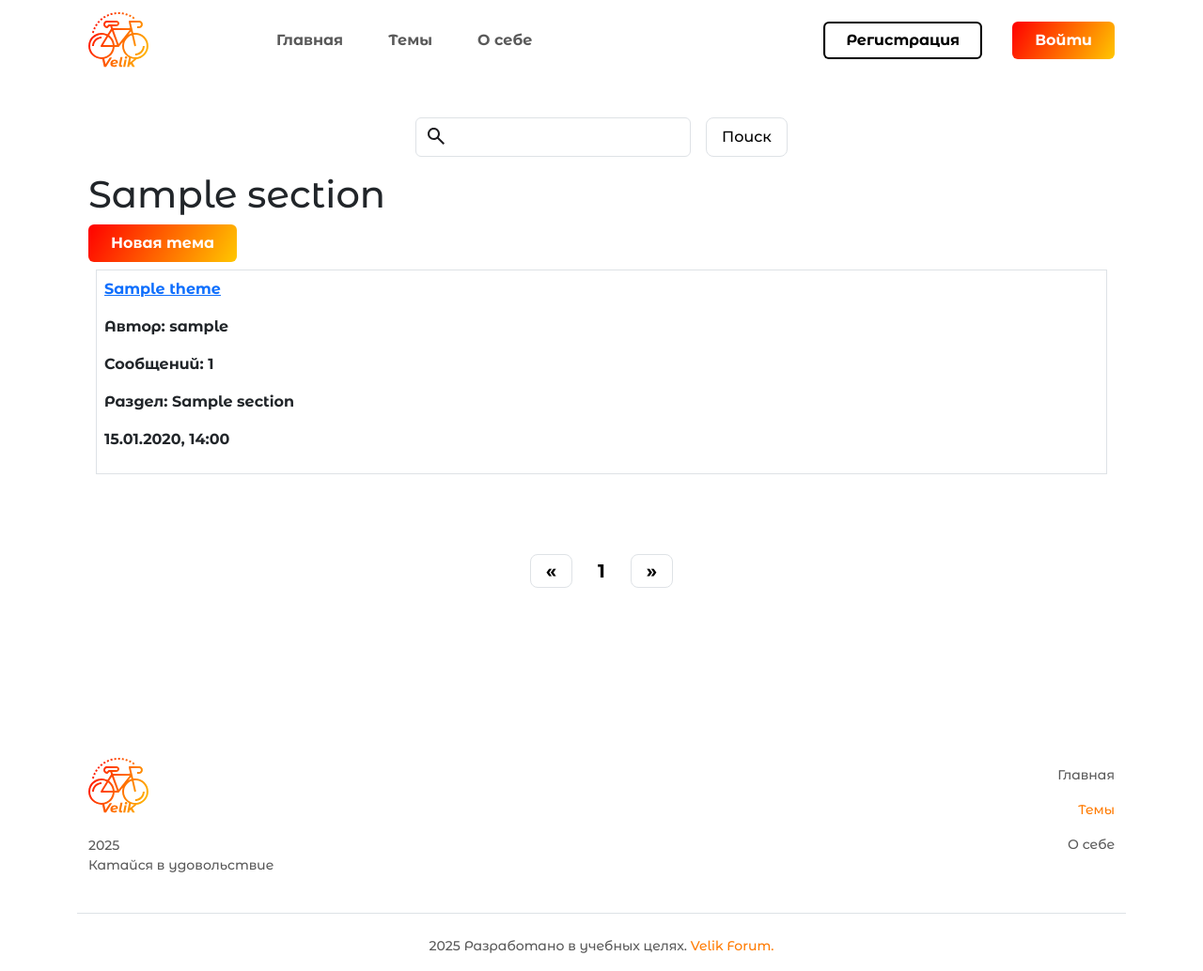
After one commit to VadimBarinov/Bicycle-Forum, a Django app: page /section/1/ in a window 1280 px wide. The commit adds this page. Shown: the whole page at 94% size. Run offline with Django 5.2, Linux system fonts and the light colour scheme; tables that the repository leaves empty hold one stand-in row (values such as "Sample post").

```diff
--- a/app/forum/models.py
+++ b/app/forum/models.py
@@ -1,6 +1,5 @@
 from django.contrib.auth import get_user_model
 from django.db import models
-from django.db.models import F
 from django.urls import reverse
 
 
@@ -10,6 +9,14 @@ class Section(models.Model):
 
     def __str__(self):
         return self.title
+
+    def get_absolute_url(self):
+        return reverse(
+            "themes_on_section",
+            kwargs={
+                "section_id": self.pk,
+            },
+        )
 
     class Meta:
         verbose_name = "Раздел"
--- /dev/null
+++ b/app/forum/templates/forum/themes_on_section.html
@@ -0,0 +1,34 @@
+{%extends 'base.html'%}
+{%load static%}
+
+{%block content%}
+
+<div class="container">
+
+    {% include 'forum/includes/query_filter.html' %}
+
+    <h1>{{ title }}</h1>
+
+    <a href="{% url 'create_theme_with_section' section_id=section_id %}">
+        <button class="btn btn-primary">
+            Новая тема
+        </button>
+    </a>
+
+    {% for theme in themes %}
+        <div class="border p-2 m-2">
+            <p>
+                <a href="{{ theme.get_absolute_url }}">{{ theme.title }}</a>
+            </p>
+            <p>Автор: {{ theme.author }}</p>
+            <p>Сообщений: {{ theme.messages_count }}</p>
+            <p>Раздел: {{ theme.section.title }}</p>
+            <p>{{ theme.created_at|date:"d.m.Y, H:i" }}</p>
+        </div>
+    {% endfor %}
+
+</div>
+
+{% include 'forum/includes/pagination.html' %}
+
+{%endblock%}
--- a/app/forum/urls.py
+++ b/app/forum/urls.py
@@ -3,11 +3,13 @@ from django.urls import path
 from .views import (
     HomePage,
     ShowAbout,
+    ThemesOnSectionList,
+    ThemeList,
     MessagesOnThemeList,
     CreateMessage,
     CreateTheme,
+    CreateThemeWithSection,
 )
-
 urlpatterns = [
     path(
         "",
@@ -15,9 +17,19 @@ urlpatterns = [
         name="home",
     ),
     path(
+        "themes/",
+        ThemeList.as_view(),
+        name="theme_list",
+    ),
+    path(
         "about/",
         ShowAbout.as_view(),
         name="about",
+    ),
+    path(
+        "section/<int:section_id>/",
+        ThemesOnSectionList.as_view(),
+        name="themes_on_section",
     ),
     path(
         "section/<int:section_id>/theme/<int:theme_id>/",
@@ -34,4 +46,9 @@ urlpatterns = [
         CreateTheme.as_view(),
         name="create_theme",
     ),
+    path(
+        "section/<int:section_id>/create_theme/",
+        CreateThemeWithSection.as_view(),
+        name="create_theme_with_section",
+    ),
 ]
--- a/app/forum/utils.py
+++ b/app/forum/utils.py
@@ -2,6 +2,10 @@ menu = [
     {
         "title": "Главная",
         "url": "home",
+    },
+    {
+        "title": "Темы",
+        "url": "theme_list",
     },
     {
         'title': 'О себе',
--- a/app/forum/views.py
+++ b/app/forum/views.py
@@ -1,3 +1,5 @@
+from urllib.parse import urlencode
+
 from django.contrib.auth.mixins import LoginRequiredMixin
 from django.db.models import (
     Q,
@@ -6,6 +8,7 @@ from django.db.models import (
     CharField,
 )
 from django.db.models.functions import Concat
+from django.shortcuts import redirect
 from django.urls import reverse_lazy
 from django.views.generic import (
     TemplateView,
@@ -15,11 +18,12 @@ from django.views.generic import (
 
 from forum.forms import (
     CreateThemeForm,
+    CreateThemeWithSectionForm,
     CreateMessageForm,
 )
 from forum.models import (
     Theme,
-    Message,
+    Message, Section,
 )
 from forum.utils import DataMixin
 
@@ -30,16 +34,33 @@ class ShowAbout(DataMixin, TemplateView):
 
 
 class HomePage(DataMixin, ListView):
-    model = Theme
+    model = Section
     template_name = "forum/index.html"
     title_page = "Главная"
+    context_object_name = "sections"
+    paginate_by = 3
+
+    def get(self, request, *args, **kwargs):
+        query = self.request.GET.get("query")
+        if query and query != "":
+            params = {"query": query}
+            base_url = reverse_lazy("theme_list")
+            url = f"{base_url}?{urlencode(params)}"
+            return redirect(url)
+        return super().get(request, *args, **kwargs)
+
+
+class ThemeList(DataMixin, ListView):
+    model = Theme
+    template_name = "forum/theme_list.html"
+    title_page = "Темы"
     context_object_name = "themes"
     paginate_by = 10
 
     def get_queryset(self):
         all_themes = Theme.objects.all()
         query = self.request.GET.get("query")
-        if query:
+        if query and query != "":
             object_list = all_themes.annotate(
                 section_and_title_and_author=Concat(
                     F("section__title"),
@@ -63,6 +84,48 @@ class HomePage(DataMixin, ListView):
             input_value=input_value,
         )
 
+
+class ThemesOnSectionList(DataMixin, ListView):
+    model = Theme
+    template_name = "forum/themes_on_section.html"
+    context_object_name = "themes"
+    paginate_by = 10
+
+    def get_queryset(self):
+        all_themes = Theme.objects.filter(
+            section__pk=self.kwargs["section_id"]
+        )
+        query = self.request.GET.get("query")
+        if query and query != "":
+            object_list = all_themes.annotate(
+                section_and_title_and_author=Concat(
+                    F("section__title"),
+                    Value(" "),
+                    F("title"),
+                    Value(" "),
+                    F("author__username"),
+                    output_field=CharField(),
+                )
+            ).filter(
+                Q(section_and_title_and_author__icontains=query)
+            )
+            return object_list
+        return all_themes
+
+    def get_context_data(self, **kwargs):
+        context = super().get_context_data(**kwargs)
+        input_value = self.request.GET.get("query")
+        section_id = self.kwargs["section_id"]
+        title = Section.objects.get(pk=section_id).title
+
+        return self.get_mixin_context(
+            context,
+            input_value=input_value,
+            section_id=section_id,
+            title=title,
+        )
+
+
 class MessagesOnThemeList(DataMixin, ListView):
     model = Message
     template_name = "forum/messages_on_theme.html"
@@ -74,7 +137,7 @@ class MessagesOnThemeList(DataMixin, ListView):
             theme__pk=self.kwargs["theme_id"]
         )
         query = self.request.GET.get("query")
-        if query:
+        if query and query != "":
             object_list = all_messages.annotate(
                 content_and_author=Concat(
                     F("content"),
@@ -161,3 +224,39 @@ class CreateTheme(LoginRequiredMixin, DataMixin, CreateView):
                 "theme_id": theme_id,
             },
         )
+
+
+class CreateThemeWithSection(LoginRequiredMixin, DataMixin, CreateView):
+    model = Theme
+    form_class = CreateThemeWithSectionForm
+    template_name = "forum/create_theme_with_section.html"
+    title_page = "Новая тема"
+
+    def get_context_data(self, **kwargs):
+        context = super().get_context_data(**kwargs)
+
+        section_id = self.kwargs["section_id"]
+        section = Section.objects.get(pk=section_id)
+
+        return self.get_mixin_context(
+            context,
+            section=section,
+        )
+
+    def form_valid(self, form):
+        context = self.get_context_data()
+        section = context["section"]
+        form.instance.author = self.request.user
+        form.instance.section =section
+        return super().form_valid(form)
+
+    def get_success_url(self):
+        section_id = self.object.section.pk
+        theme_id = self.object.pk
+        return reverse_lazy(
+            "messages_on_theme",
+            kwargs={
+                "section_id": section_id,
+                "theme_id": theme_id,
+            },
+        )
```
Also changed, not shown: app/forum/forms.py (+18 -0 lines), app/forum/templates/forum/create_theme_with_section.html (added, +29 -0 lines), app/forum/templates/forum/index.html (+8 -1 lines), app/forum/templates/forum/theme_list.html (added, +32 -0 lines).
